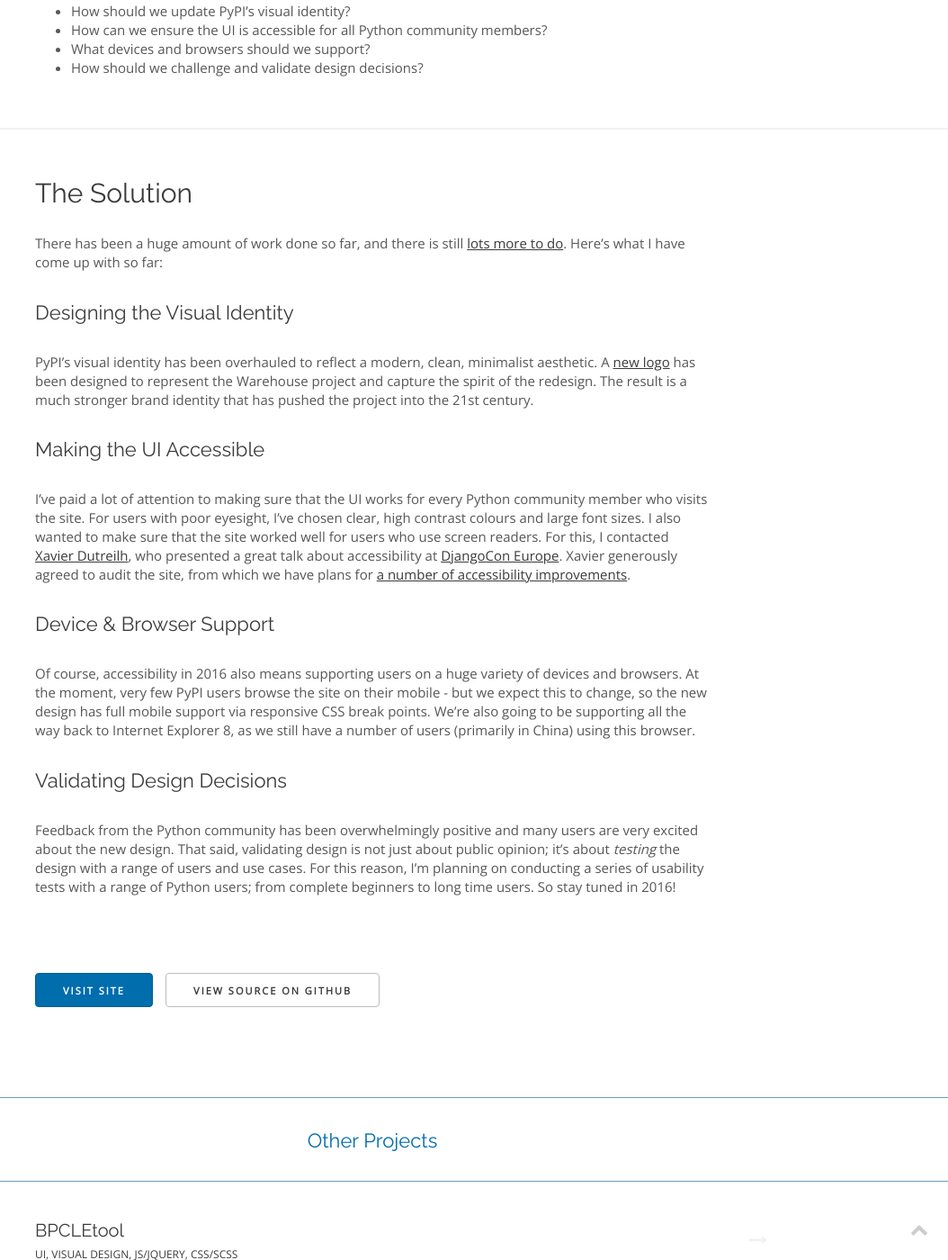
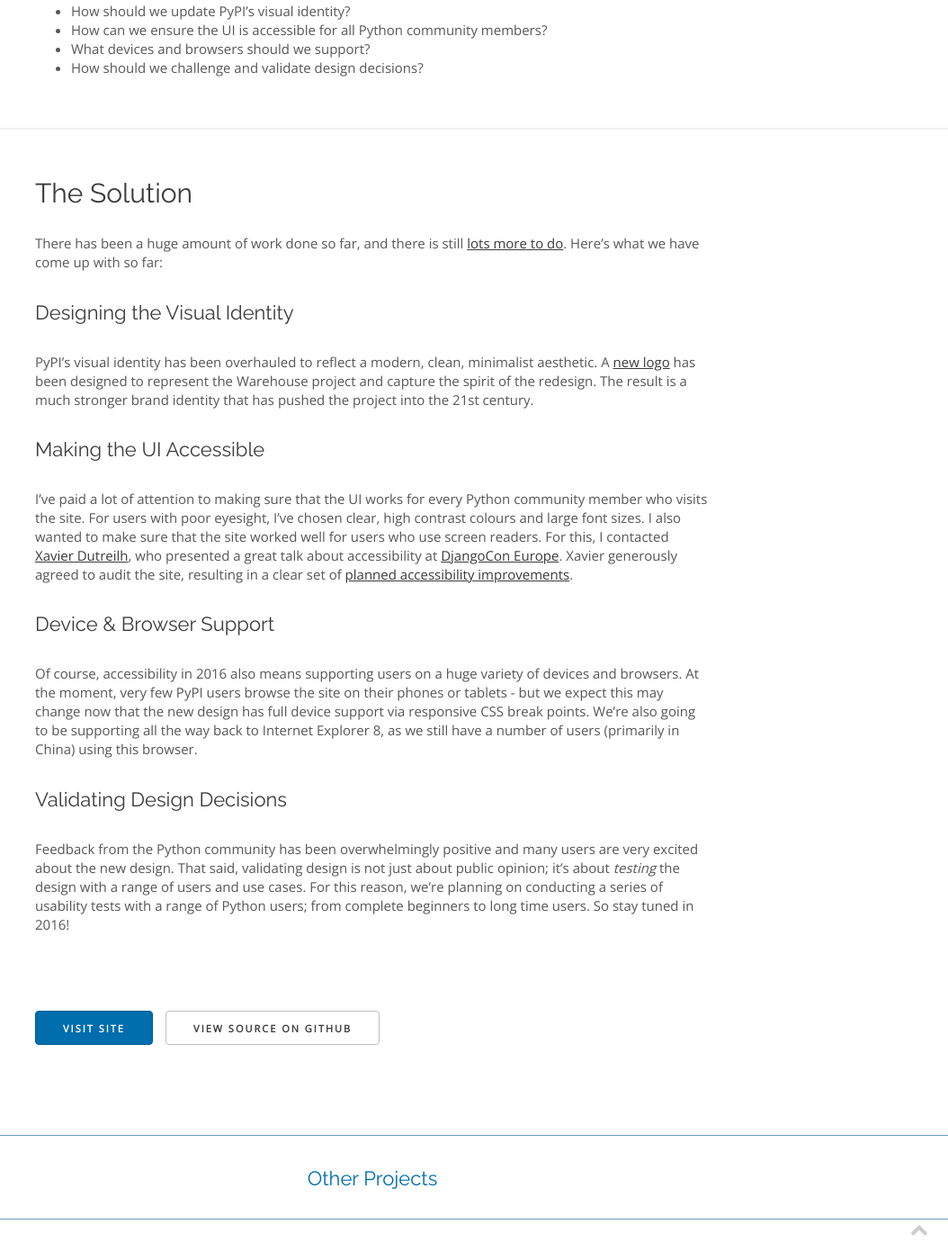
Before and after one commit to nlhkabu/nlhkabu.github.io, a Jekyll site: the page built from _projects/warehouse.md, in a window 1280 px wide and 1400 px high, scrolled down 1427 px. Shown: the whole window at 90% size, without its empty margins (226-1280 px from the left). Built offline with Jekyll 4.4.1, drawn with Linux system fonts in a browser that asks for light colours; nearby versions of some CDN libraries; some web fonts are replaced; some of the changed text lies outside the part shown.

Commit message:
Update Warehouse article, as per feedback

```diff
--- a/_projects/warehouse.md
+++ b/_projects/warehouse.md
@@ -21,7 +21,7 @@
 sections:
 -   |
     ## The Problem
-    In mid 2015, I took on a new role within the Python community - redesigning [Warehouse](https://warehouse.python.org/) (the new PyPI), a project due for public release in 2016.
+    In mid-2015, I took on a new role within the Python community - redesigning [Warehouse](https://warehouse.python.org/) (the new PyPI), a project due for public release in 2016.
 
     It's an exciting project, with lots of challenges, including:
 
@@ -33,7 +33,7 @@
 -   |
     ## The Solution
 
-    There has been a huge amount of work done so far, and there is still [lots more to do](https://github.com/pypa/warehouse/issues).  Here's what I have come up with so far:
+    There has been a huge amount of work done so far, and there is still [lots more to do](https://github.com/pypa/warehouse/issues).  Here's what we have come up with so far:
 
     #### Designing the Visual Identity
 
@@ -41,13 +41,13 @@
 
     #### Making the UI Accessible
 
-    I've paid a lot of attention to making sure that the UI works for every Python community member who visits the site. For users with poor eyesight, I've chosen clear, high contrast colours and large font sizes. I also wanted to make sure that the site worked well for users who use screen readers. For this, I contacted [Xavier Dutreilh](http://xavier.dutreilh.com/), who presented a great talk about accessibility at [DjangoCon Europe](http://whoisnicoleharris.com/2015/06/15/my-first-djangocon.html). Xavier generously agreed to audit the site, from which we have plans for [a number of accessibility improvements](https://github.com/pypa/warehouse/labels/accessibility).
+    I've paid a lot of attention to making sure that the UI works for every Python community member who visits the site. For users with poor eyesight, I've chosen clear, high contrast colours and large font sizes. I also wanted to make sure that the site worked well for users who use screen readers. For this, I contacted [Xavier Dutreilh](http://xavier.dutreilh.com/), who presented a great talk about accessibility at [DjangoCon Europe](http://whoisnicoleharris.com/2015/06/15/my-first-djangocon.html). Xavier generously agreed to audit the site, resulting in a clear set of [planned accessibility improvements](https://github.com/pypa/warehouse/labels/accessibility).
 
     #### Device &amp; Browser Support
 
-    Of course, accessibility in 2016 also means supporting users on a huge variety of devices and browsers. At the moment, very few PyPI users browse the site on their mobile - but we expect this to change, so the new design has full mobile support via responsive CSS break points. We're also going to be supporting all the way back to Internet Explorer 8, as we still have a number of users (primarily in China) using this browser.
+    Of course, accessibility in 2016 also means supporting users on a huge variety of devices and browsers. At the moment, very few PyPI users browse the site on their phones or tablets - but we expect this may change now that the new design has full device support via responsive CSS break points. We're also going to be supporting all the way back to Internet Explorer 8, as we still have a number of users (primarily in China) using this browser.
 
     #### Validating Design Decisions
 
-    Feedback from the Python community has been overwhelmingly positive and many users are very excited about the new design. That said, validating design is not just about public opinion; it's about *testing* the design with a range of users and use cases.  For this reason, I'm planning on conducting a series of usability tests with a range of Python users; from complete beginners to long time users. So stay tuned in 2016!
+    Feedback from the Python community has been overwhelmingly positive and many users are very excited about the new design. That said, validating design is not just about public opinion; it's about *testing* the design with a range of users and use cases.  For this reason, we're planning on conducting a series of usability tests with a range of Python users; from complete beginners to long time users. So stay tuned in 2016!
 ---
```
Also changed, not shown: other parts of _projects/warehouse.md (+1 -1 lines).
